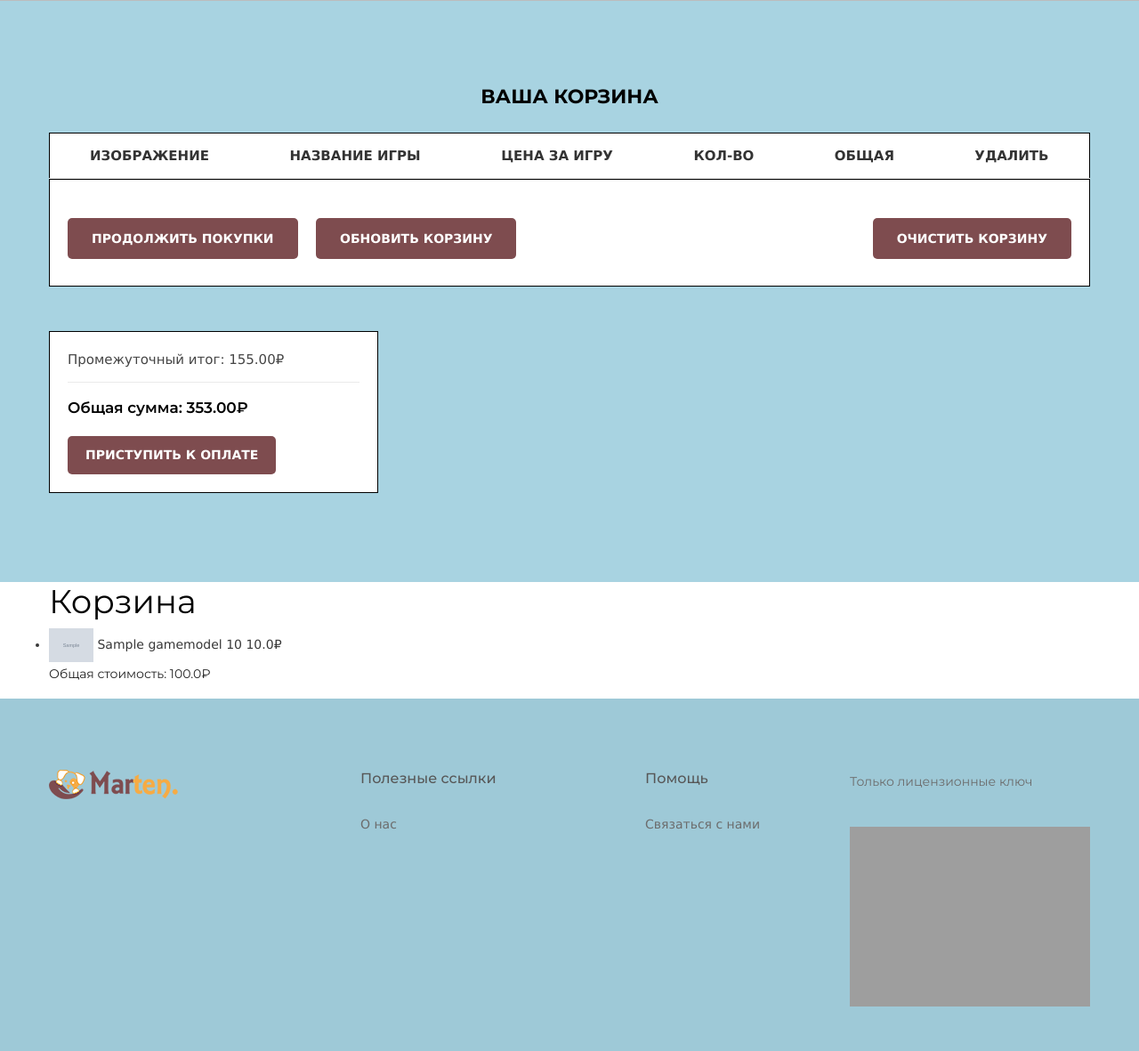
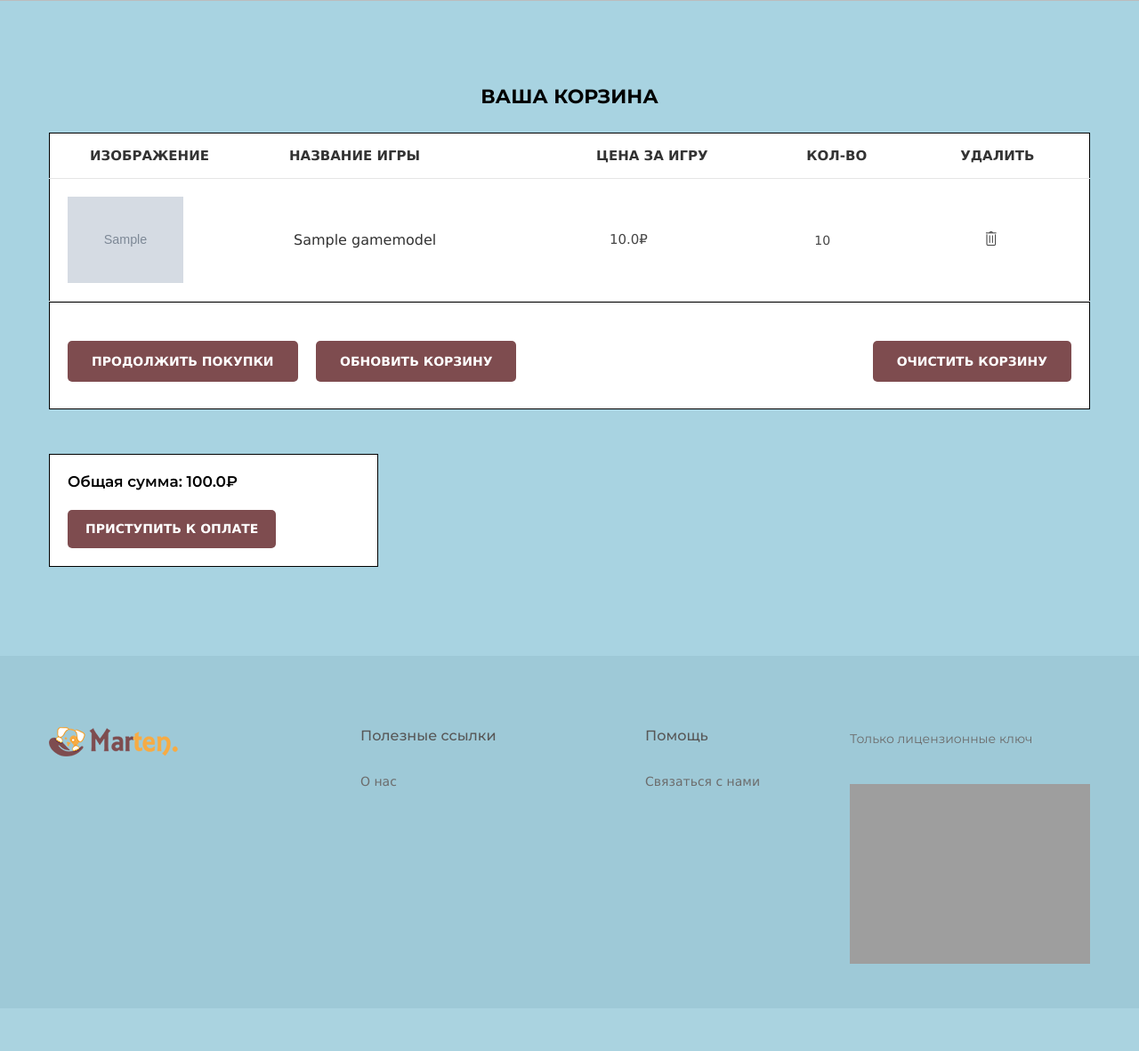
Before and after one commit to FathullaLatipov/Paradise-Game, a Django app: page /cart/ in a window 1280 px wide. Shown: the part 309-1490 px from the top of the page at 89% size. After the commit the page ends 1392 px from the top, so only its background shows below. Run offline with Django 5.2, Linux system fonts and the light colour scheme; a user stored in the database is signed in; tables that the repository leaves empty hold one stand-in row (values such as "Sample post"); grey boxes marked "Sample" are stand-in pictures; lists and menus that the app fills with data are empty; some libraries are stand-ins or nearby versions; grey boxes are pictures that could not be loaded.

Commit message:
done cart page

```diff
--- a/templates/cart.html
+++ b/templates/cart.html
@@ -13,9 +13,6 @@
                 <div class="row">
                     <div class="col-lg-12 col-md-12 col-sm-12 col-12" >
 
-
-
-
                         <!--КОРЗИНА-->
                         <form action="#">
                             <div class="table-content table-responsive">
@@ -26,12 +23,31 @@
                                             <th>Название игры</th>
                                             <th>Цена за игру</th>
                                             <th>Кол-во</th>
-                                            <th>Общая</th>
+<!--                                            <th>Общая</th>-->
                                             <th>Удалить</th>
                                         </tr>
                                     </thead>
                                     <tbody id="cart-items">
-                                        <!-- Товары будут добавлены сюда скриптом -->
+                                    {% if cart_items %}
+                                         {% for item in cart_items %}
+                                              <tr>
+                                                <td class="product-thumbnail"><a href="#"><img src="{{ item.game.image.url }}"  width="150px" alt="{{ item.game.title }}"></a></td>
+                                                <td class="product-name"><a href="#">{{ item.game.title }}</a></td>
+                                                <td class="product-price-cart"><span class="amount">{{ item.game.price }}₽</span></td>
+                                                <td class="product-quantity">
+                                                    <div class="cart-plus-minus" style="display: none !important;">
+<!--                                                        <input class="cart-plus-minus-box" type="text" name="qtybutton" value="{{ item.quantity }}" data-id="{{ item.game.id }}" onchange="updateQuantity(this)">-->
+                                                    </div>
+                                                       <input class="cart-plus-minus-box" type="text" name="qtybutton" value="{{ item.quantity }}" data-id="{{ item.game.id }}" onchange="updateQuantity(this)">
+
+                                                </td>
+<!--                                                <td class="product-subtotal">{{ total_price }} ₽</td>-->
+                                                <td class="product-remove"><a href="#" onclick="removeFromCart('{{item.game.id}}')"><i class="ti-trash"></i></a></td>
+                                            </tr>
+                                        {% endfor %}
+                                    {% else %}
+                                     <p>Ваша корзина пуста.</p>
+                                    {% endif %}
                                     </tbody>
                                 </table>
                             </div>
@@ -39,8 +55,8 @@
                                 <div class="col-lg-12">
                                     <div class="cart-shiping-update-wrapper" style="border: 1px solid black;">
                                         <div class="cart-shiping-update">
-                                            <a href="shop-page.html" class="cartButtons">Продолжить покупки</a>
-                                            <button type="button" onclick="updateCart()">Обновить корзину</button>
+                                            <a href="{% url 'shop' %}" class="cartButtons">Продолжить покупки</a>
+                                            <button type="button" id="reloadPageButton">Обновить корзину</button>
                                         </div>
                                         <div class="cart-clear">
                                             <a href="#" onclick="clearCart()">Очистить корзину</a>
@@ -59,8 +75,7 @@
                         <div class="row">
                             <div class="col-lg-4 col-md-12">
                                 <div class="grand-totall" style="border: 1px solid black; ">
-                                    <span>Промежуточный итог:   155.00₽</span>
-                                    <h5>Общая сумма:   353.00₽</h5>
+                                    <h5>Общая сумма:   {{ total_price }}₽</h5>
                                     <a href="#">Приступить к оплате</a>
 
                                 </div>
@@ -73,25 +88,10 @@
 
 
 
-
-
-<div class="container">
-    <h2>Корзина</h2>
-    {% if cart_items %}
-        <ul>
-            {% for item in cart_items %}
-                <li>
-                    <img src="{{ item.game.image.url }}" alt="{{ item.game.title }}" width="50">
-                    <span>{{ item.game.title }}</span>
-                    <span>{{ item.quantity }}</span>
-                    <span>{{ item.game.price }}₽</span>
-                </li>
-            {% endfor %}
-        </ul>
-        <p>Общая стоимость: {{ total_price }}₽</p>
-    {% else %}
-        <p>Ваша корзина пуста.</p>
-    {% endif %}
-</div>
+<script>
+    document.getElementById('reloadPageButton').addEventListener('click', function() {
+        window.location.reload();
+    });
+</script>
 
 {% endblock %}
```
